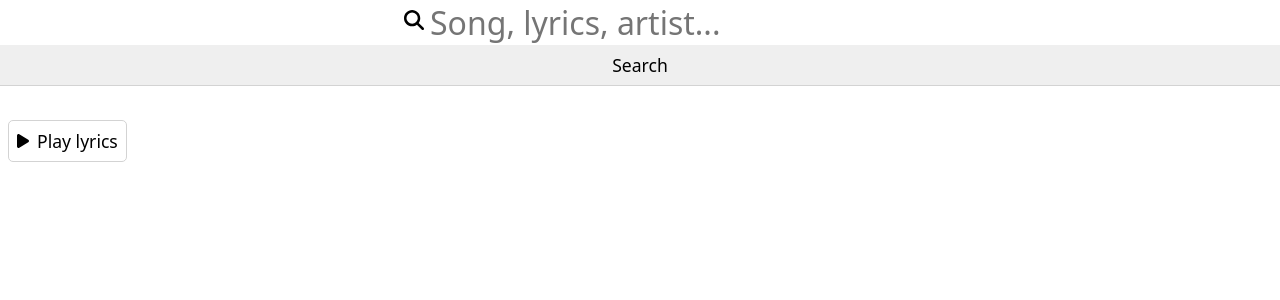
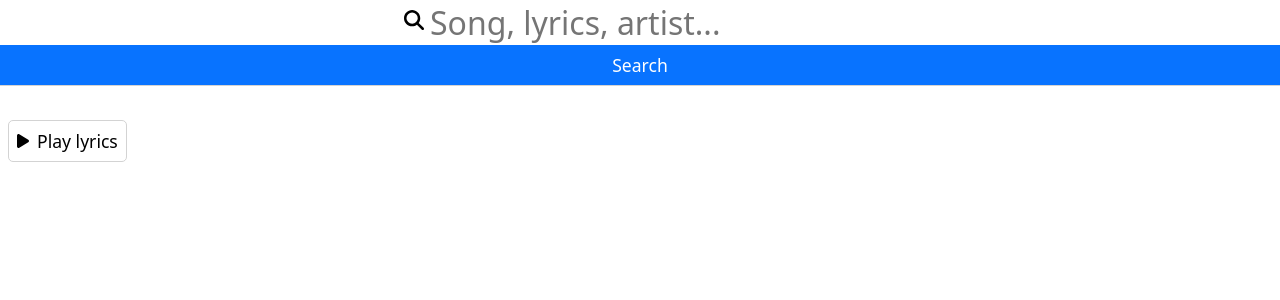
Before and after one commit to uimaxbai/lyrics, a SvelteKit app: page / in a window 1280 px wide. Shown: the top 300 px of the page. Built offline with nearby package versions, Linux system fonts and the light colour scheme.

Commit message:
mark color

```diff
--- a/src/routes/+page.svelte
+++ b/src/routes/+page.svelte
@@ -172,6 +172,8 @@
             padding: .5rem;
             font-size: 1.1em;
             border: 0;
+            color: white;
+            background-color: #0873ff;
         }
         svg {
             height: 1.25em;
```
